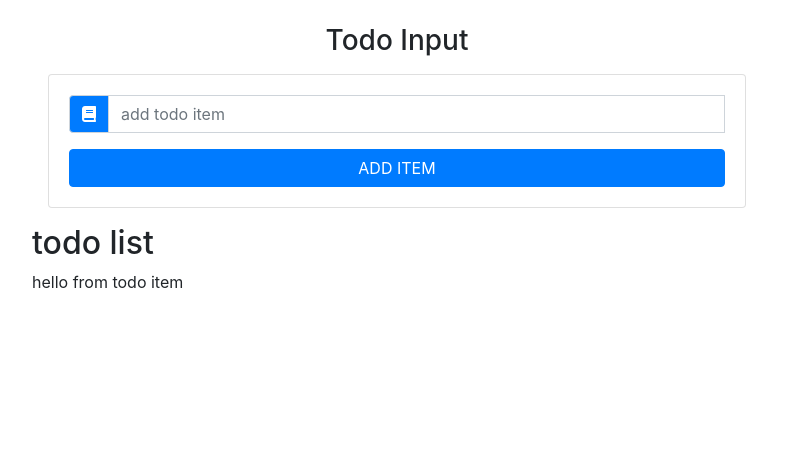
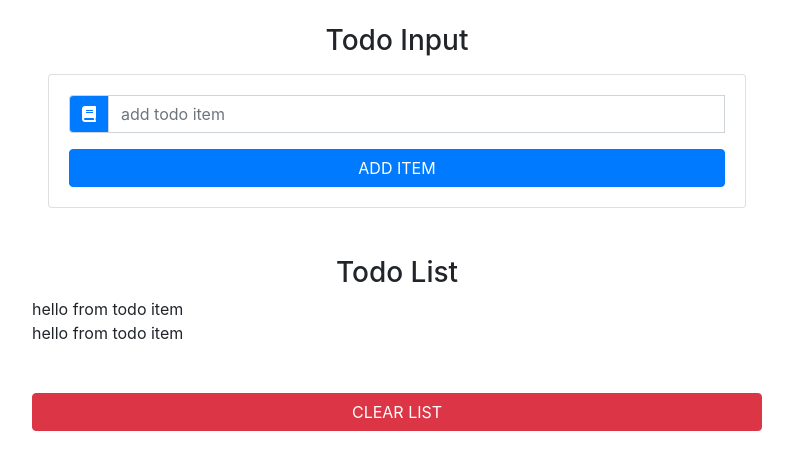
Before and after one commit to BrianDyl/todo-list, a React (Create React App) app: page / in a window 1280 px wide. Shown: the top 470 px of the page, without its empty margins (243-1036 px from the left). Built offline with nearby package versions, Linux system fonts and the light colour scheme.

Commit message:
updated todo list component

```diff
--- a/src/components/TodoList.js
+++ b/src/components/TodoList.js
@@ -1,12 +1,18 @@
 import React, { Component } from 'react'
 import Item from './TodoItem'
+import TodoItem from './TodoItem'
 export default class TodoList extends Component {
     render() {
+        const{items, clearList, handleDelete, handleEdit} =this.props;
         return (
-          <section>
-              <h2>todo list</h2>
-              <Item/>
-          </section>
+        <ul className="list-group my-5">
+            <h3 className="text-capitalize text-center">todo list</h3>
+            {items.map(item => {return(<TodoItem key={item.id} title={item.title}
+            handleDelete={()=>handleDelete(item.id)}
+            handleEdit={()=>handleEdit(item.id)}
+            ></TodoItem>)})}
+            <button className="btn btn-danger btn-block text-uppercase mt-5" onClick={clearList}>clear list</button>
+        </ul>
         )
     }
 }
```
